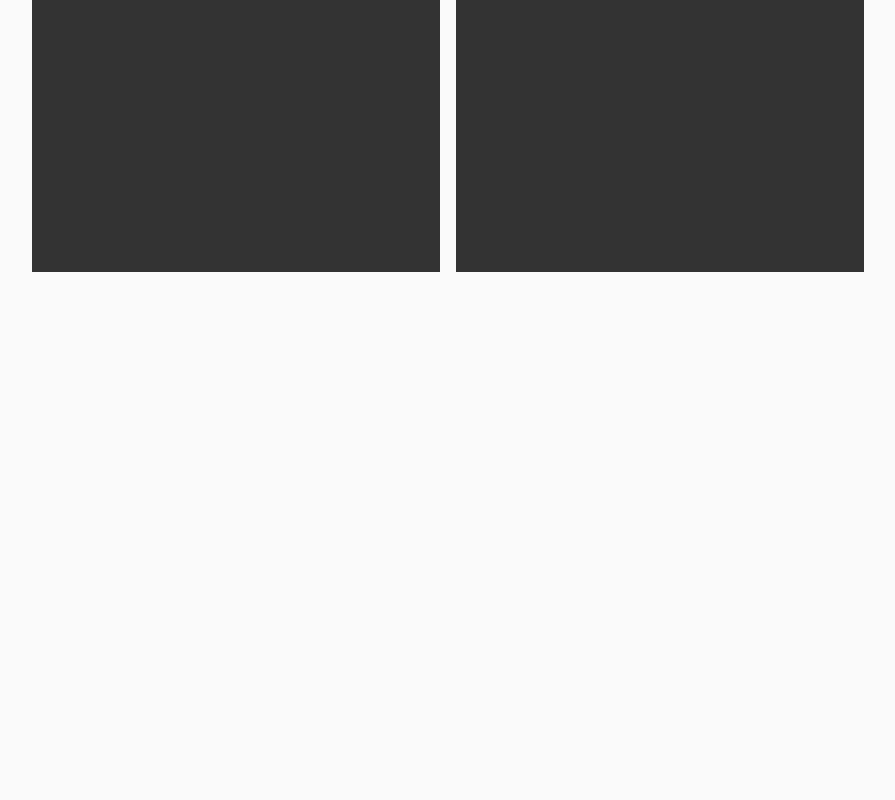
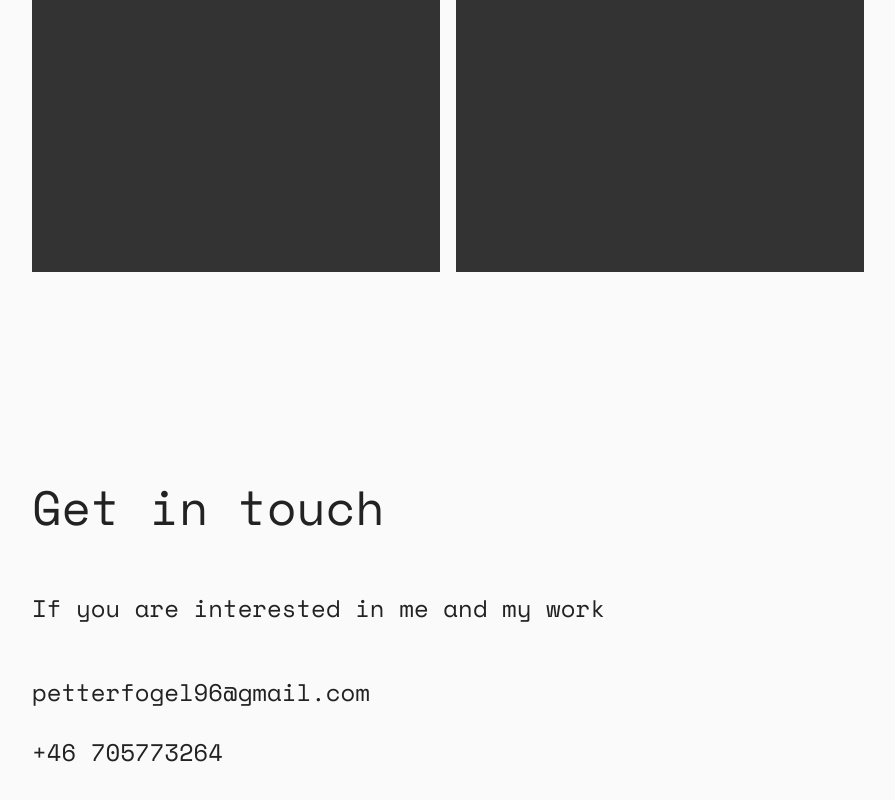
Before and after one commit to PetterFogel/portfolio, a React (Create React App) app: page / in a window 1280 px wide. Shown: the part 2721-3521 px from the top of the page, without its empty margins (192-1087 px from the left). Before the commit the page ends 3093 px from the top, so only its background shows below. Built offline with nearby package versions, Linux system fonts and the light colour scheme.

Commit message:
Add contact component in main.

```diff
--- a/src/components/pages/mainContent.tsx
+++ b/src/components/pages/mainContent.tsx
@@ -1,5 +1,6 @@
 import classes from "../../styles/mainContent.module.css";
 import About from "../main/about";
+import Contact from "../main/contact";
 import Intro from "../main/intro";
 import Projects from "../main/Projects";
 import Skills from "../main/skills";
@@ -11,6 +12,7 @@ function MainContent() {
       <About />
       <Skills />
       <Projects />
+      <Contact />
     </main>
   );
 }
```
